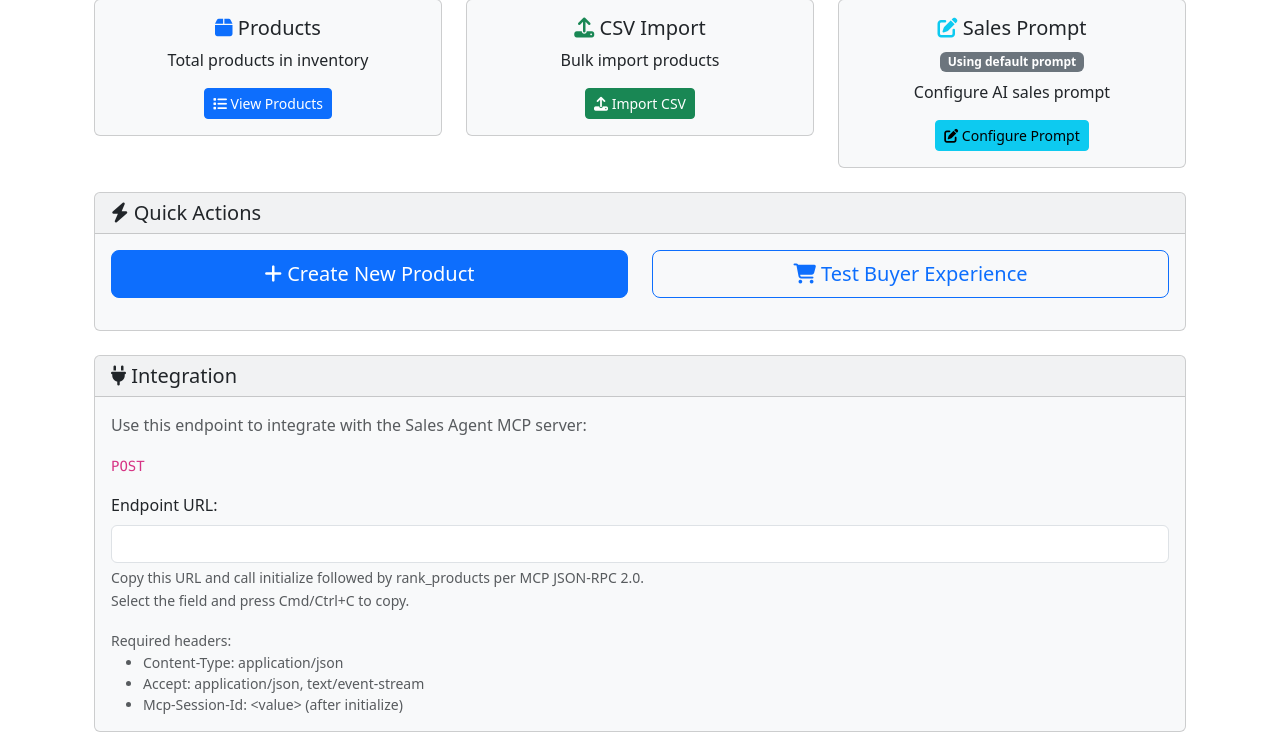
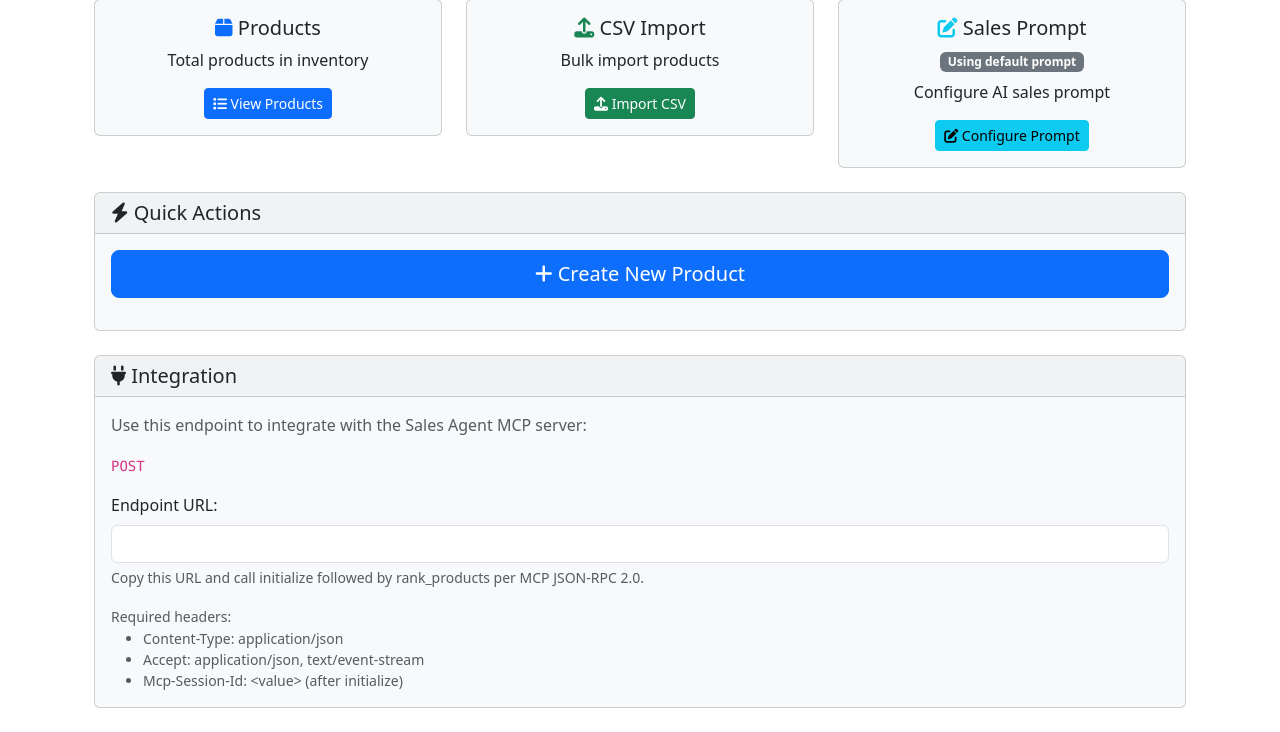
Before and after one commit to tescoboy/the-agentic-future-is-here, a FastAPI app: template app/templates/publisher/dashboard.html in a window 1280 px wide. Shown: the part 153-885 px from the top of the page. After the commit the page ends 861 px from the top, so only its background shows below. Run offline with FastAPI, Linux system fonts and the light colour scheme; the template is opened without the code that fills it, so the values that code supplies are empty; parts of the project's set-up code (start-up, migrations or seed data) failed here and were passed over.

Commit message:
Remove copy instructions text from publisher dashboard

```diff
--- a/app/templates/publisher/dashboard.html
+++ b/app/templates/publisher/dashboard.html
@@ -79,16 +79,10 @@
                 </div>
                 <div class="card-body">
                     <div class="row">
-                        <div class="col-md-6">
+                        <div class="col-12">
                             <a href="/publisher/{{ tenant.slug }}/products/new" class="btn btn-primary btn-lg w-100 mb-3">
                                 <i class="fas fa-plus"></i>
                                 Create New Product
-                            </a>
-                        </div>
-                        <div class="col-md-6">
-                            <a href="/buyer" class="btn btn-outline-primary btn-lg w-100 mb-3">
-                                <i class="fas fa-shopping-cart"></i>
-                                Test Buyer Experience
                             </a>
                         </div>
                     </div>
@@ -114,12 +108,11 @@
                         <code>POST {{ endpoint_url }}</code>
                     </div>
 
-                    <div class="mb-3">
-                        <label class="form-label">Endpoint URL:</label>
-                        <input type="text" class="form-control" value="{{ endpoint_url }}" readonly>
-                        <div class="form-text">Copy this URL and call initialize followed by rank_products per MCP JSON-RPC 2.0.</div>
-                        <small class="text-muted">Select the field and press Cmd/Ctrl+C to copy.</small>
-                    </div>
+                                           <div class="mb-3">
+                           <label class="form-label">Endpoint URL:</label>
+                           <input type="text" class="form-control" value="{{ endpoint_url }}" readonly>
+                           <div class="form-text">Copy this URL and call initialize followed by rank_products per MCP JSON-RPC 2.0.</div>
+                       </div>
 
                     <div class="mt-3">
                         <small class="text-muted">Required headers:</small>
```
